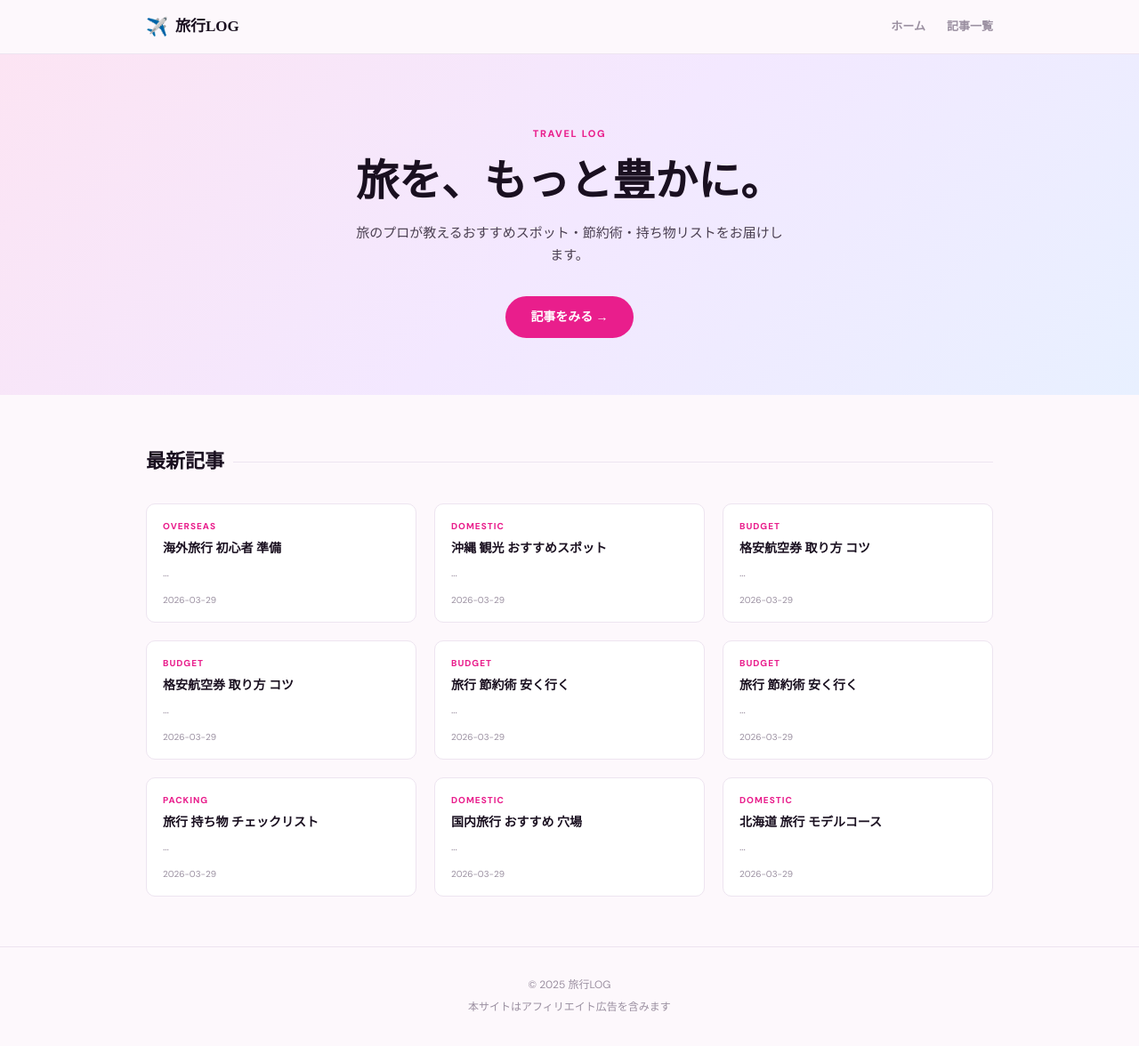
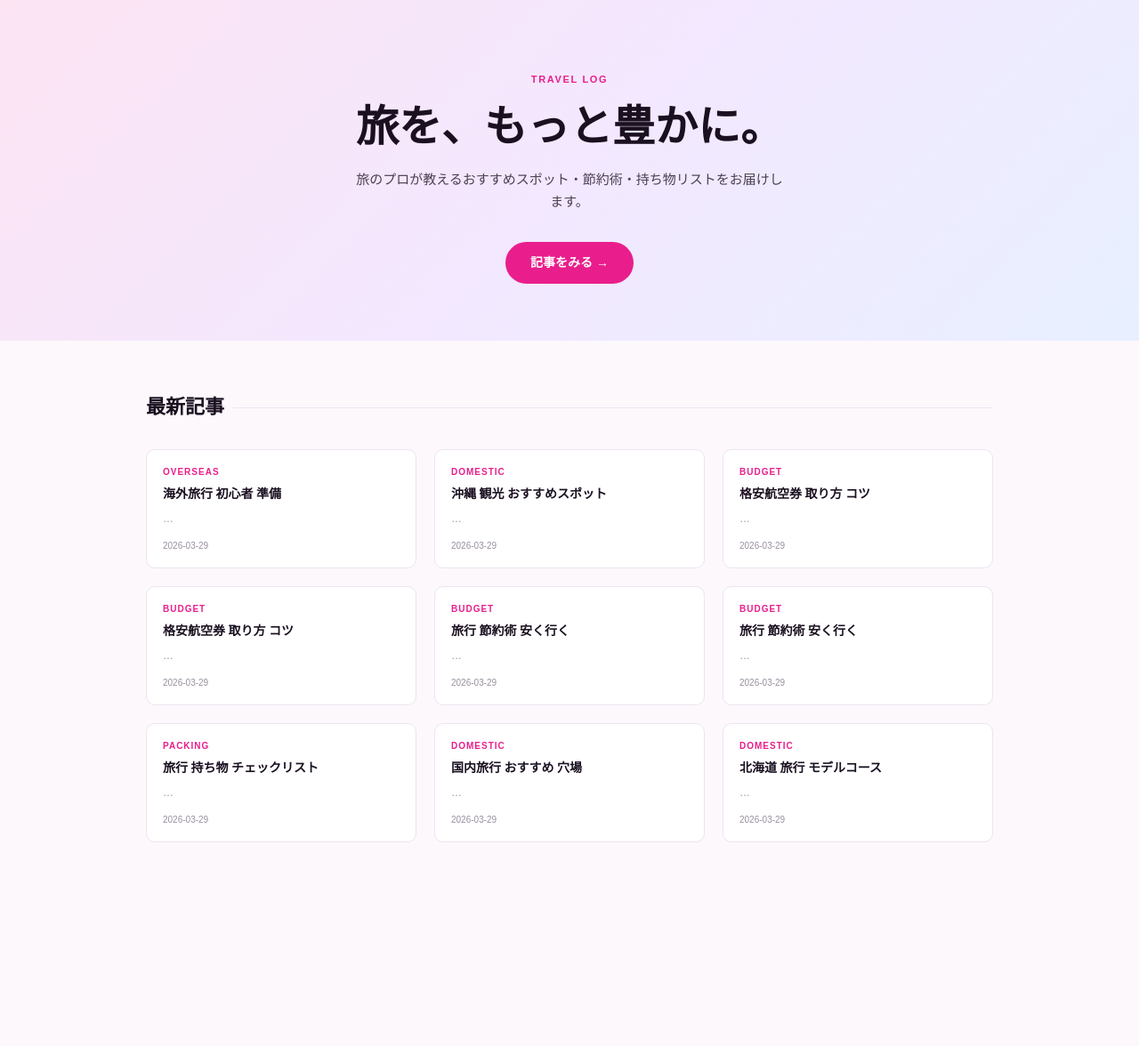
Before and after one commit to okuwabara07-gif/travel-log-jp, a Next.js app: page / in a window 1280 px wide. Shown: the whole page at 89% size. After the commit the page ends 1003 px from the top, so only its background shows below. Built offline with nearby package versions, Linux system fonts and the light colour scheme.

Commit message:
style: quiet luxury layout + OGP

```diff
--- a/app/layout.tsx
+++ b/app/layout.tsx
@@ -2,41 +2,32 @@ import type { Metadata } from 'next';
 import './globals.css';
 
 export const metadata: Metadata = {
-  title: { default: '旅行LOG', template: '%s | 旅行LOG' },
-  description: '国内外の旅行情報・おすすめホテル・観光スポットを発信',
-  verification: { google: 'xpdiFRYHloMJxfhCT-IMD08p5na4v9WUqvPY9OrDsHs' },
+  title: '旅行LOG | K-Beauty Portal',
+  description: '旅行・ホテル・旅行グッズの最新情報',
+  openGraph: {
+    title: '旅行LOG',
+    description: '旅行・ホテル・旅行グッズの最新情報',
+    url: 'https://travel-log-jp.vercel.app',
+    siteName: 'K-Beauty Portal',
+    type: 'website',
+  },
+  twitter: {
+    card: 'summary_large_image',
+    title: '旅行LOG',
+    description: '旅行・ホテル・旅行グッズの最新情報',
+    site: '@beauty_note_j',
+    creator: '@beauty_note_j',
+  },
 };
 
 export default function RootLayout({ children }: { children: React.ReactNode }) {
   return (
     <html lang="ja">
       <head>
-        <link rel="preconnect" href="https://fonts.googleapis.com" />
-        <link rel="preconnect" href="https://fonts.gstatic.com" crossOrigin="anonymous" />
-        <link href="https://fonts.googleapis.com/css2?family=Noto+Serif+JP:wght@400;700&family=DM+Sans:wght@400;600;800&display=swap" rel="stylesheet" />
-        <script async src="https://pagead2.googlesyndication.com/pagead/js/adsbygoogle.js?client=ca-pub-3460729726810386" crossOrigin="anonymous"></script>
+        <link rel="preconnect" href="https://fonts.googleapis.com"/>
+        <link href="https://fonts.googleapis.com/css2?family=Noto+Serif+JP:wght@400;700&family=DM+Mono:wght@400;500&family=Outfit:wght@300;400;500&display=swap" rel="stylesheet"/>
       </head>
-      <body>
-        <header className="site-header">
-          <div className="header-inner">
-            <a href="/" className="site-logo">
-              <span className="logo-mark">✈️</span>
-              <span className="logo-text">旅行LOG</span>
-            </a>
-            <nav className="site-nav">
-              <a href="/">ホーム</a>
-              <a href="/blog">記事一覧</a>
-            </nav>
-          </div>
-        </header>
-        <main>{children}</main>
-        <footer className="site-footer">
-          <div className="footer-inner">
-            <p>© 2025 旅行LOG</p>
-            <p className="footer-note">本サイトはアフィリエイト広告を含みます</p>
-          </div>
-        </footer>
-      </body>
+      <body>{children}</body>
     </html>
   );
 }
```
